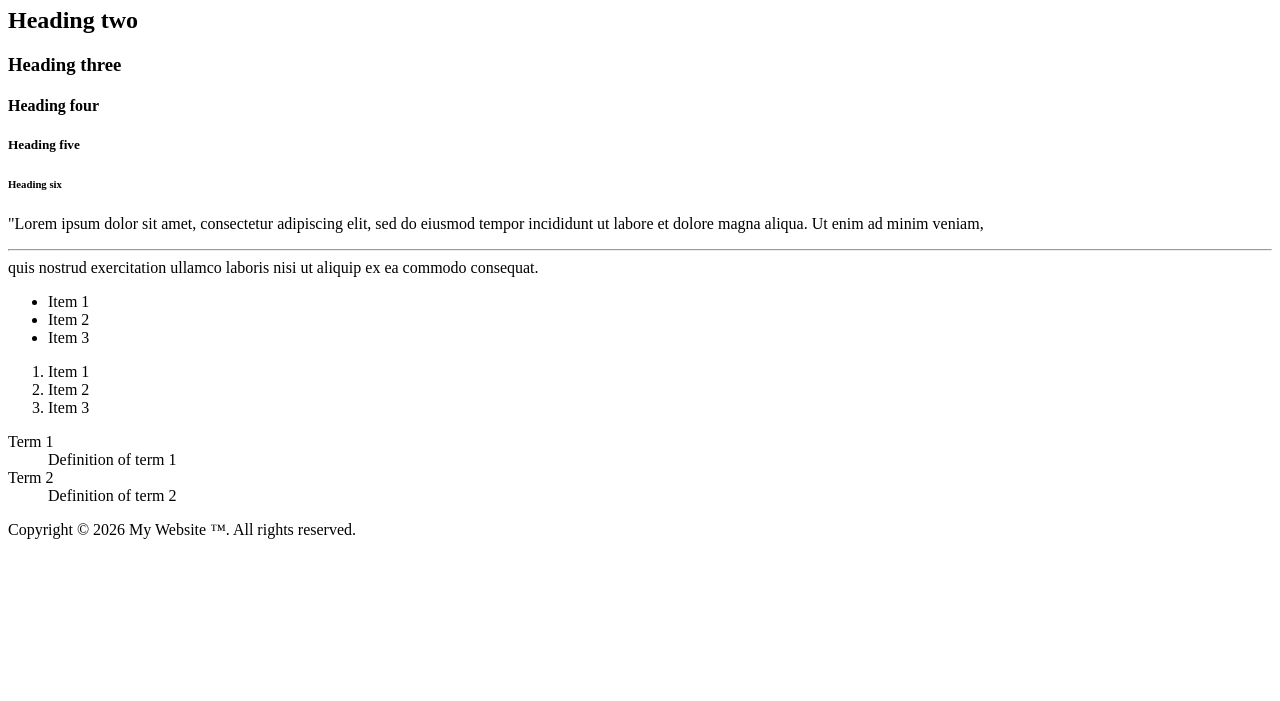
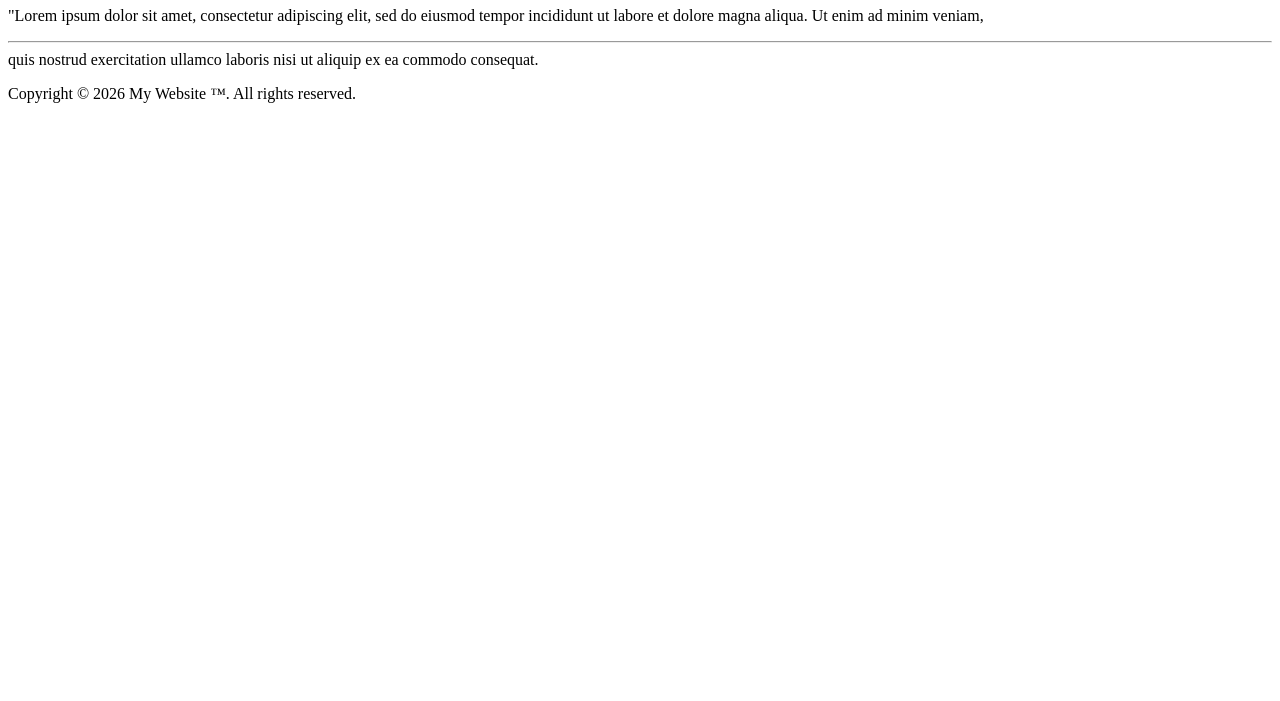
Before and after one commit to lennytrea/year2_1, a plain HTML site: page index.html in a window 1280 px wide. Shown: the part 99-800 px from the top of the page. Drawn offline with Linux system fonts and the light colour scheme.

Commit message:
sixth commit

```diff
--- a/index.html
+++ b/index.html
@@ -15,12 +15,9 @@
 <body>
     <a href="./randoms.html">Go to randoms.html</a><!--hyperlink to another page-->
     <a href="./contact.html">Go to contact.html</a><!--hyperlink to another page-->
+    <a href="./lists.html">Go to lists.html</a><!--hyperlink to another page-->
+    <a href="./headings.html">Go to headings.html</a><!--hyperlink to another page-->
     <h1> Heading one </h1><!--main heading-->
-    <h2> Heading two </h2><!--secondary heading-->
-    <h3> Heading three </h3><!--tertiary heading-->
-    <h4> Heading four </h4><!--quaternary heading-->
-    <h5> Heading five </h5><!--quinary heading-->
-    <h6> Heading six </h6><!--senary heading; smallest standard heading level-->
     <p> "Lorem ipsum dolor sit amet,
          consectetur adipiscing elit,
           sed do eiusmod tempor incididunt ut labore et dolore magna aliqua.
@@ -30,24 +27,7 @@
            quis nostrud exercitation
            ullamco laboris nisi ut aliquip
            ex ea commodo consequat. </p><!--paragraph of text, commonly used as placeholder text in design-->
-           <ul> <!--unordered list, creates a bulleted list-->
-               <li> Item 1 </li><!--list item-->
-               <li> Item 2 </li><!--list item-->
-               <li> Item 3 </li><!--list item-->
-           </ul >
-              <ol type="1"> <!--ordered list, creates a numbered list-->
-                <!--default numbering style (1, 2, 3)-->
-                <li> Item 1 </li><!--list item-->
-                <li> Item 2 </li><!--list item-->
-                <li> Item 3 </li><!--list item-->
-                </ol>
 
-            <dl> <!--definition list, used for terms and their definitions-->
-                <dt> Term 1 </dt><!--definition term-->
-                <dd> Definition of term 1 </dd><!--definition description-->
-                <dt> Term 2 </dt><!--definition term-->
-                <dd> Definition of term 2</dd><!--definition description-->
-            </dl>
             <p> <p>Copyright &copy; 2026 My Website &trade;. All rights reserved.</p>
 
 
```
Also changed, not shown: contact.html (+1 -0 lines), headings.html (added, +17 -0 lines), lists.html (+1 -0 lines).
